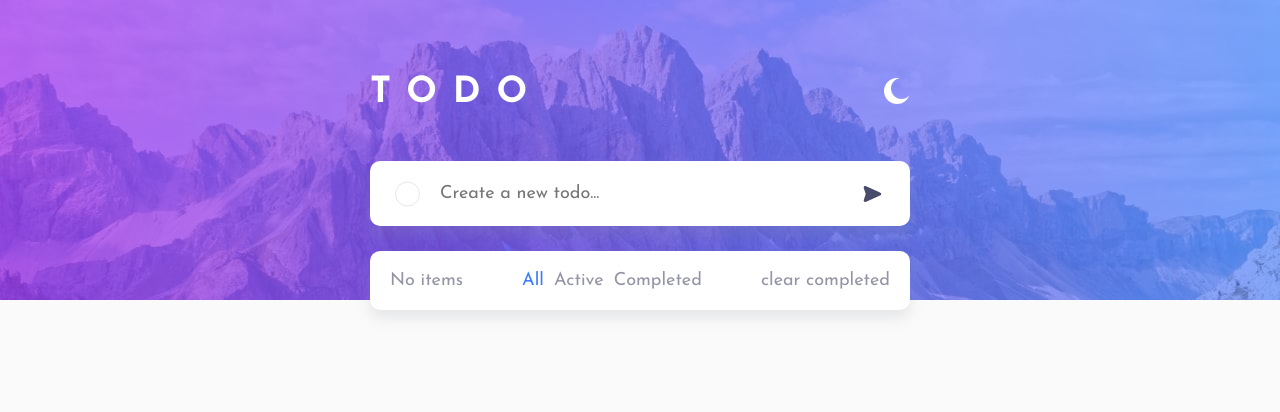
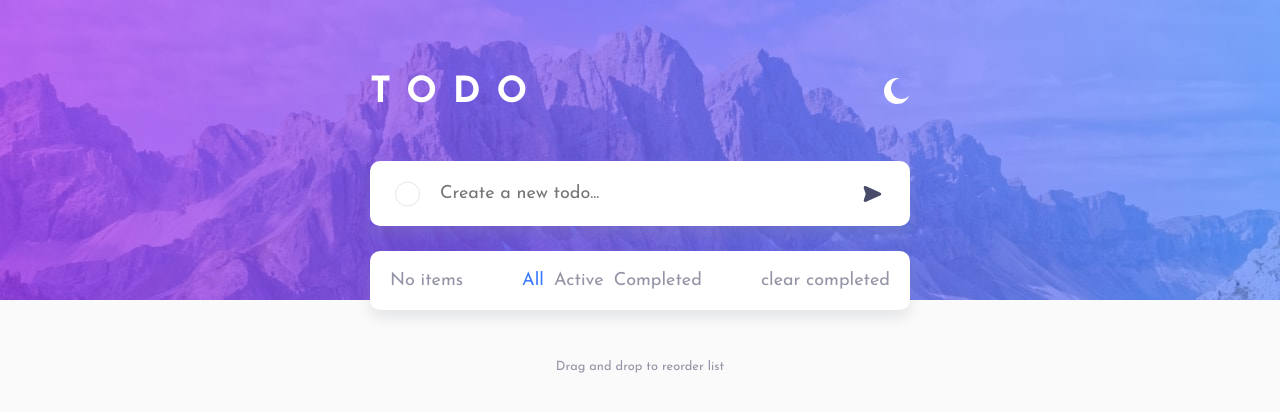
Before and after one commit to PrashanthBalakrishnan/toDoApp-frontendmentor, a React (Vite) app: page / in a window 1280 px wide. Shown: the top 412 px of the page. Built offline with nearby package versions, Linux system fonts and the light colour scheme.

Commit message:
added drag and drop

```diff
--- a/src/components/TodoApp.tsx
+++ b/src/components/TodoApp.tsx
@@ -109,6 +109,7 @@ const TodoApp: React.FC<TodoAppProps> = ({ toggleDarkMode, isDarkMode }) => {
       <div className="main__filterTodos">
         <TodoFilter filter={filter} setFilter={setFilter} />
       </div>
+      <p className="main__dragmessage">Drag and drop to reorder list</p>
     </main>
   );
 };
--- a/src/components/todoList/TodoList.tsx
+++ b/src/components/todoList/TodoList.tsx
@@ -48,6 +48,7 @@ const TodoList: React.FC<TodoListProps> = ({
               )}
             </Draggable>
           ))}
+          {provided.placeholder}
           <div className="list__info">
             <div>
               {todos.length === 0 ? (
--- a/src/index.scss
+++ b/src/index.scss
@@ -115,4 +115,10 @@ main {
       justify-content: center;
     }
   }
+  &__dragmessage {
+    margin-top: 50px;
+    text-align: center;
+    color: var(--text-color2);
+    font-size: 0.8rem;
+  }
 }
```
